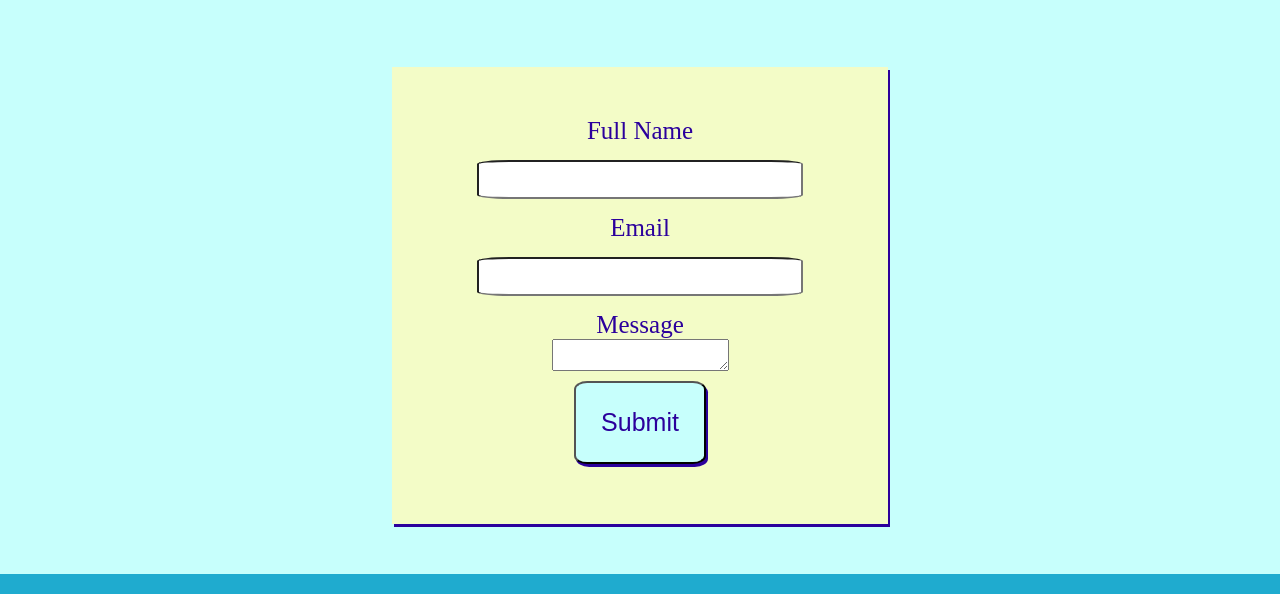
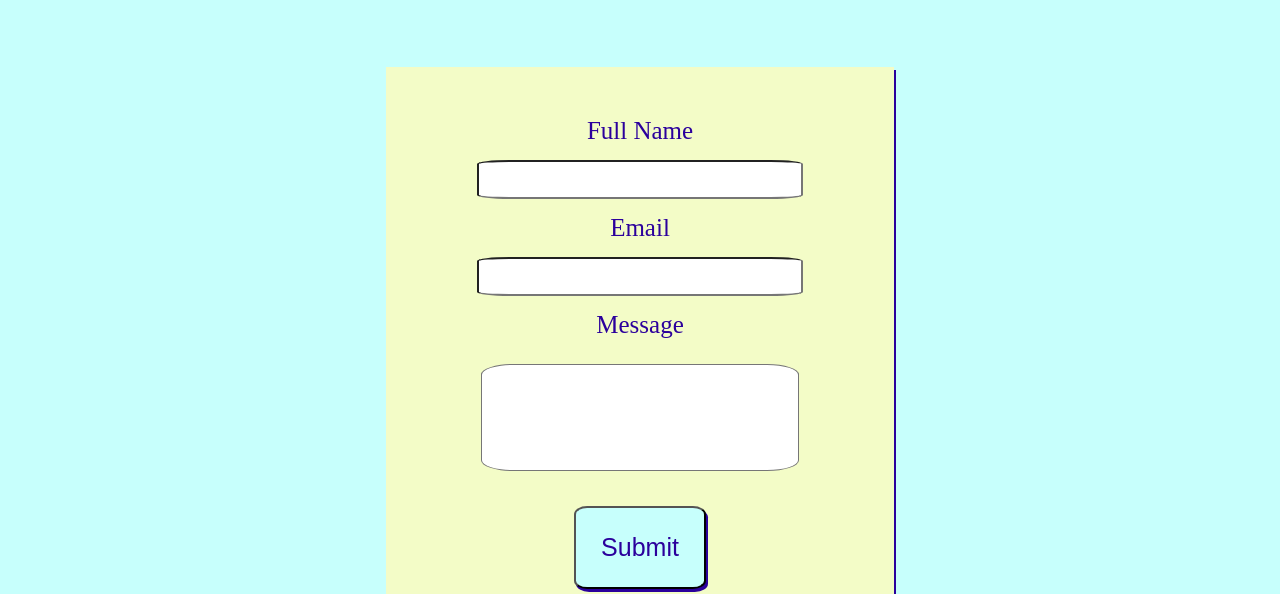
Before and after one commit to Veronica-B/tutor-site, a website: page public/contact.html in a window 1280 px wide. Shown: the part 208-802 px from the top of the page. Drawn offline with Linux system fonts and the light colour scheme.

```diff
--- a/public/css/scss_partials/_form.scss
+++ b/public/css/scss_partials/_form.scss
@@ -19,7 +19,7 @@
     padding: 50px 70px 50px 70px;
     box-shadow: 2px 3px $darkpurple;
     margin-top:50px;
-    margin-bottom:50px;
+    margin-bottom:80px;
 }
 
 .input-text{
@@ -54,7 +54,7 @@
 
 .message{
     resize:none;
-    margin: 15px;
+    margin: 25px;
     color:$darkpurple;
     font-size: 25px;
     height:105px;
```
Also changed, not shown: public/css/styles.css, 1 other file.
